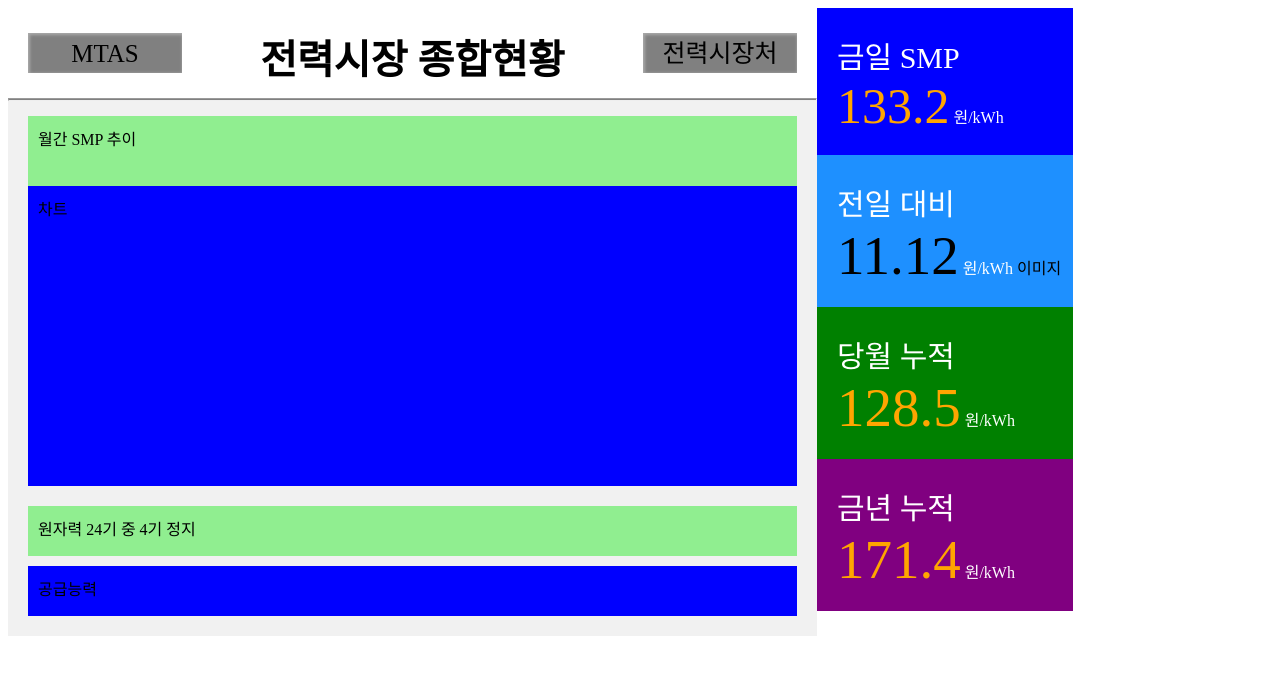
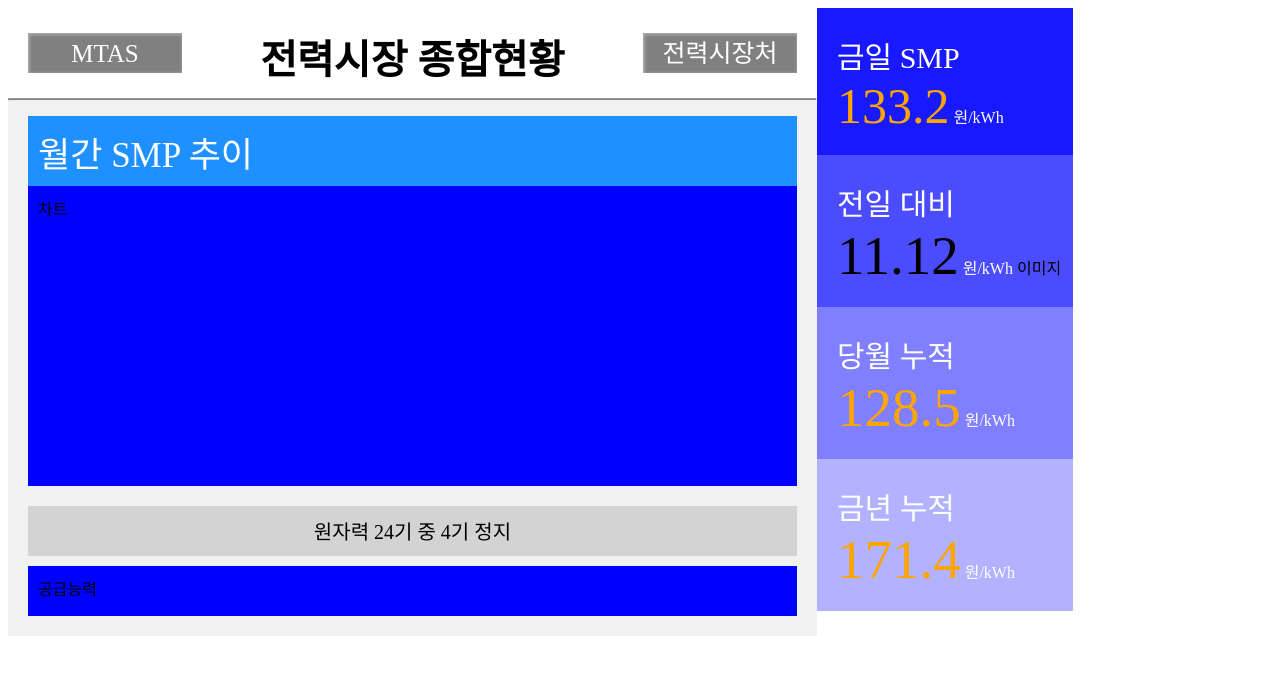
Before and after one commit to charmErin/mtasi, a plain HTML site: page index.html in a window 1280 px wide. Drawn offline with Linux system fonts and the light colour scheme.

Commit message:
background-color change

```diff
--- a/test.css
+++ b/test.css
@@ -31,6 +31,7 @@
     background-color: gray;
     height: 40px;
     font-size: 25px;
+    color: #fff;
     line-height: 41px;
     text-align: center;
     margin-top: 5px;
@@ -53,6 +54,7 @@
     background-color: gray;
     height: 40px;
     font-size: 25px;
+    color: #fff;
     line-height: 41px;
     text-align: center;
     margin-top: 5px;
@@ -79,7 +81,9 @@
 #main_div_1 {
     height: 50px;
     padding: 10px;
-    background-color: lightgreen;
+    font-size: 35px;
+    color: #fff;
+    background-color: dodgerblue;
 }
 
 #main_div_2 {
@@ -92,7 +96,10 @@
 #main_div_3 {
     height: 30px;
     padding: 10px;
-    background-color: lightgreen;
+    font-size: 20px;
+    color: #000;
+    text-align: center;
+    background-color: lightgray;
     margin-bottom: 10px;
 }
 
@@ -109,7 +116,6 @@
     height: 600px;
     position: absolute;
     display: inline;
-    background-color: yellow;
 }
 
 #ul_list {
@@ -129,19 +135,19 @@
 }
 
 #side_1 {
-    background-color: blue;
+    background-color: rgba(0, 0, 255, 0.9);
 }
 
 #side_2 {
-    background-color: dodgerblue;
+    background-color: rgb(0, 0, 255, 0.7);
 }
 
 #side_3 {
-    background-color: green;
+    background-color: rgb(0, 0, 255, 0.5);
 }
 
 #side_4 {
-    background-color: purple;
+    background-color: rgb(0, 0, 255, 0.3);
 }
 
 .sub_title {
```
